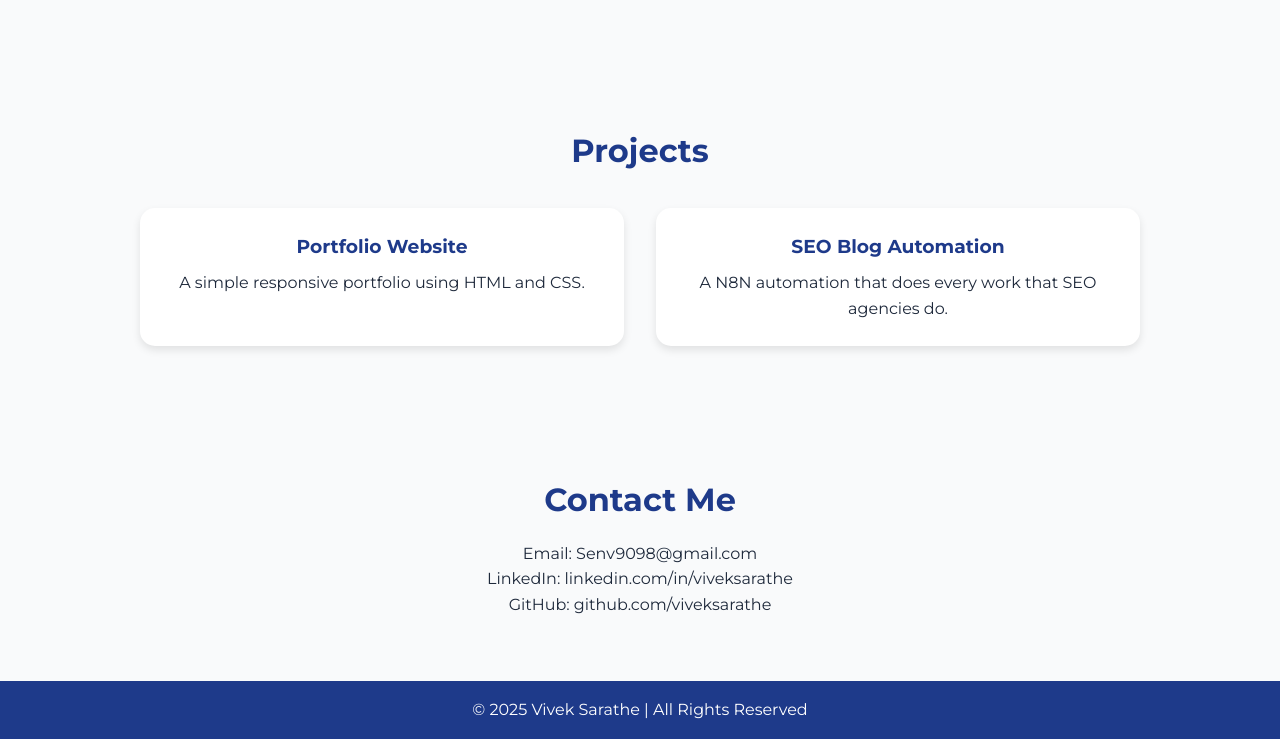
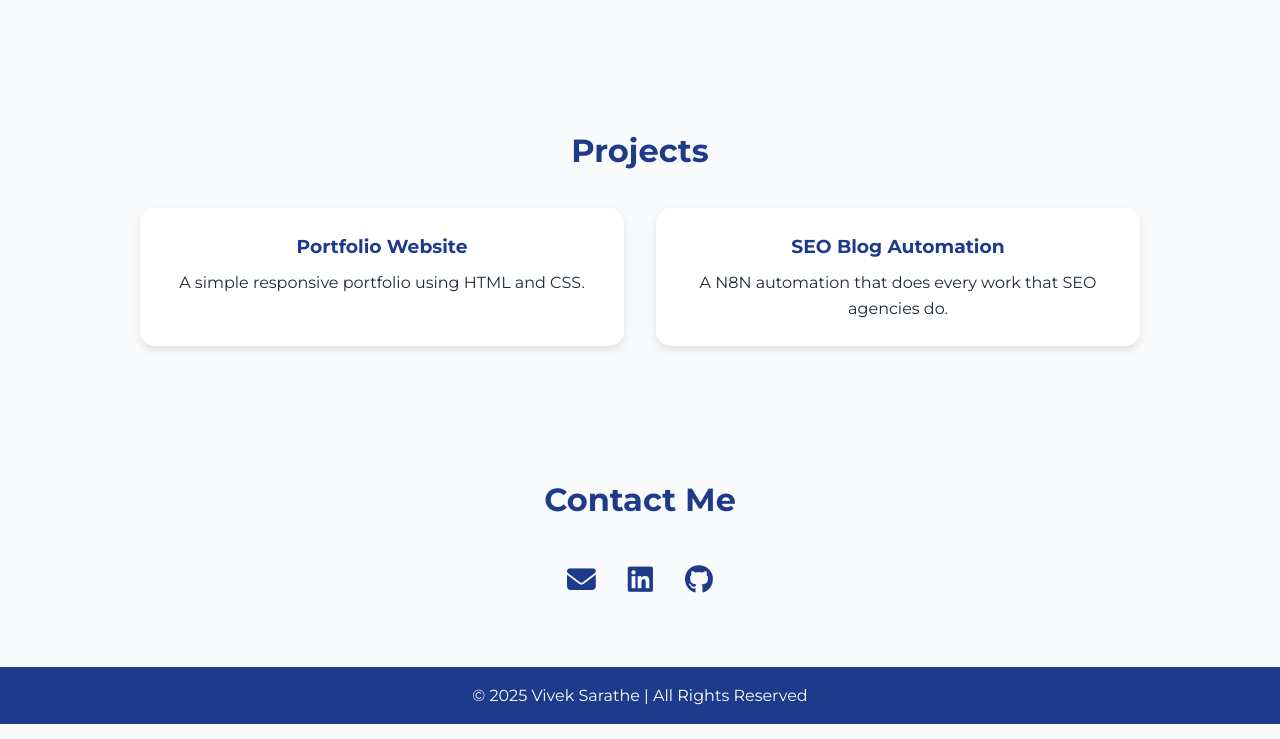
Before and after one commit to KillerMeritus/web-dev-Portfolio-, a plain HTML site: page index.html in a window 1280 px wide. Shown: the part 836-1575 px from the top of the page. Drawn offline with Linux system fonts and the light colour scheme.

Commit message:
Update index.html

```diff
--- a/index.html
+++ b/index.html
@@ -5,7 +5,12 @@
     <meta charset="UTF-8">
     <meta name="viewport" content="width=device-width, initial-scale=1.0">
     <title>Vivek Sarathe's Portfolio</title>
+
+    <!-- Google Font -->
     <link href="https://fonts.googleapis.com/css2?family=Montserrat:wght@400;600;700&display=swap" rel="stylesheet">
+    <!-- ✨ Font Awesome for icons -->
+    <link rel="stylesheet" href="https://cdnjs.cloudflare.com/ajax/libs/font-awesome/6.5.0/css/all.min.css">
+
     <style>
         * {
             margin: 0;
@@ -47,7 +52,6 @@
             gap: 1.5rem;
         }
 
-        /* ✨ Hover underline animation for nav links */
         .List a {
             color: #f8fafc;
             text-decoration: none;
@@ -80,12 +84,9 @@
             align-items: center;
             justify-content: center;
             gap: 1.5rem;
-
-            /* ✨ Fade-in animation */
             animation: fadeSlideIn 1.5s ease-out;
         }
 
-        /* ✨ Hero text fade-slide animation */
         @keyframes fadeSlideIn {
             0% {
                 opacity: 0;
@@ -170,7 +171,6 @@
             transition: transform 0.3s, box-shadow 0.3s;
         }
 
-        /* ✨ Project card subtle hover animation */
         .project-card:hover {
             transform: scale(1.05);
             box-shadow: 0 6px 20px rgba(31, 58, 138, 0.3);
@@ -179,6 +179,25 @@
         .project-card h3 {
             color: #1e3a8a;
             margin-bottom: 0.5rem;
+        }
+
+        /* ✨ Contact section styles */
+        .contact-icons {
+            display: flex;
+            justify-content: center;
+            gap: 2rem;
+            margin-top: 2rem;
+        }
+
+        .contact-icons a {
+            font-size: 1.8rem;
+            color: #1e3a8a;
+            transition: transform 0.3s ease, color 0.3s ease;
+        }
+
+        .contact-icons a:hover {
+            color: #facc15;
+            transform: scale(1.2);
         }
 
         footer {
@@ -200,6 +219,11 @@
 
             .btn {
                 font-size: 0.9rem;
+            }
+
+            .contact-icons {
+                flex-direction: column;
+                gap: 1rem;
             }
         }
     </style>
@@ -247,11 +271,14 @@
         </div>
     </section>
 
+    <!-- ✨ Contact Section with Icons -->
     <section id="contact" class="contact">
         <h2>Contact Me</h2>
-        <p>Email: Senv9098@gmail.com</p>
-        <p>LinkedIn: linkedin.com/in/viveksarathe</p>
-        <p>GitHub: github.com/viveksarathe</p>
+        <div class="contact-icons">
+            <a href="mailto:Senv9098@gmail.com" title="Email"><i class="fas fa-envelope"></i></a>
+            <a href="https://linkedin.com/in/viveksarathe" target="_blank" title="LinkedIn"><i class="fab fa-linkedin"></i></a>
+            <a href="https://github.com/KillerMeritus" target="_blank" title="GitHub"><i class="fab fa-github"></i></a>
+        </div>
     </section>
 
     <footer class="footer">
```
